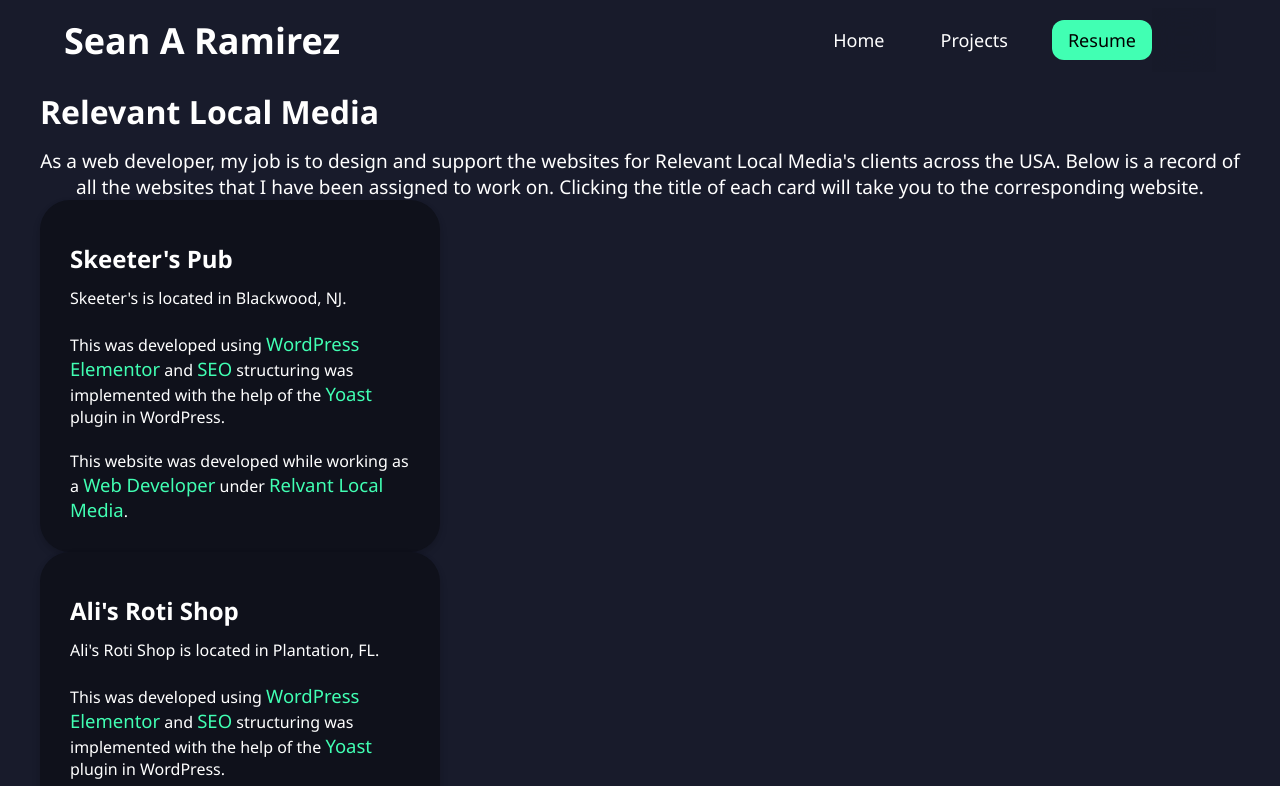
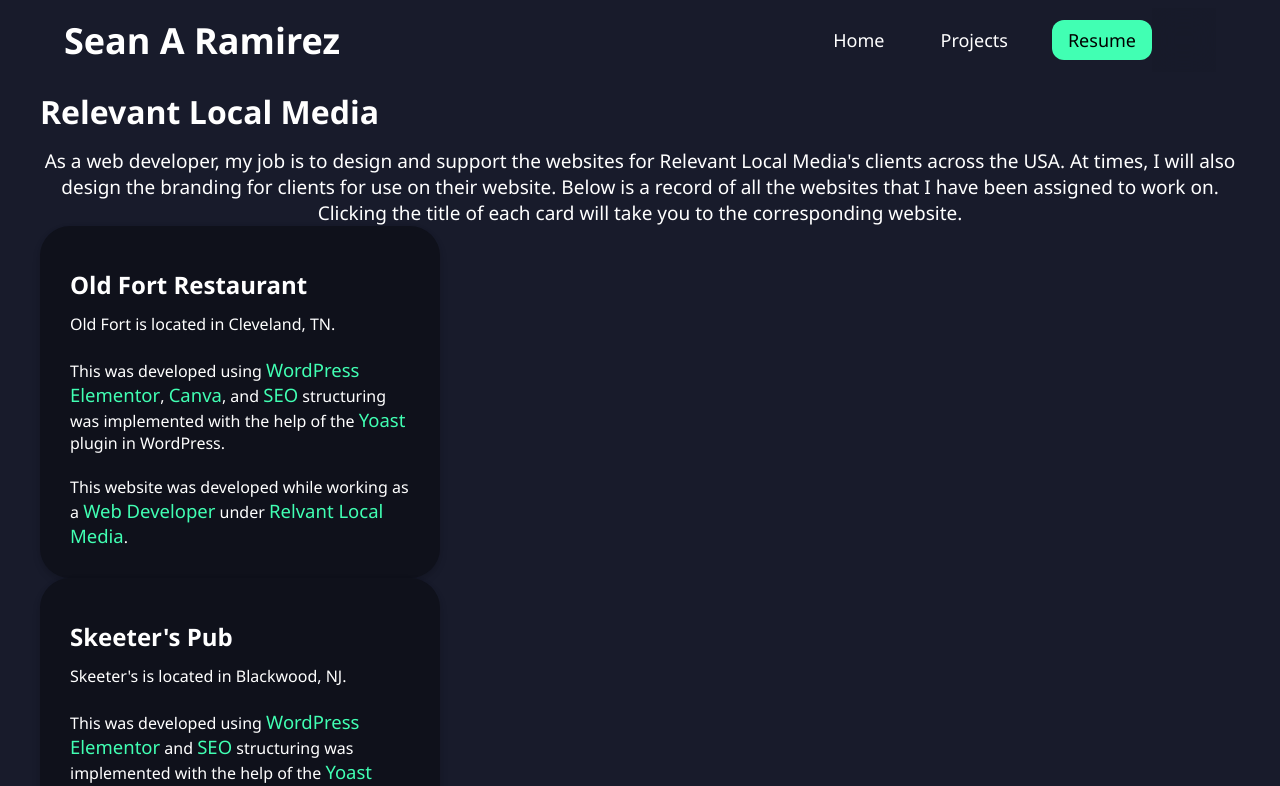
Before and after one commit to snaramirez872/seanramirez, a Next.js app: page /projects/relevant-local-media in a window 1280 px wide. Shown: the top 786 px of the page. Built offline with nearby package versions, Linux system fonts and the light colour scheme.

Commit message:
updated projects

```diff
--- a/src/app/projects/relevant-local-media/page.tsx
+++ b/src/app/projects/relevant-local-media/page.tsx
@@ -6,12 +6,19 @@
     return (
         <div className="rlm-page-body">
             <h1>Relevant Local Media</h1>
-            <p className="main-copy">As a web developer, my job is to design and support the websites for Relevant Local Media's clients across the USA. Below is a record of all the websites that I have been assigned to work on. Clicking the title of each card will take you to the corresponding website.</p>
+            <p className="main-copy">As a web developer, my job is to design and support the websites for Relevant Local Media's clients across the USA. At times, I will also design the branding for clients for use on their website. Below is a record of all the websites that I have been assigned to work on. Clicking the title of each card will take you to the corresponding website.</p>
             <div className="cards-container">
                 <ProjectCards
+                    title="Old Fort Restaurant"
+                    link="https://oldfort.wpenginepowered.com"
+                    hover="Development Website for Old Fort Restaurant"
+                >
+                    <p className="desc">Old Fort is located in Cleveland, TN.<br /><br />This was developed using <span className="tools">WordPress Elementor</span>, <span className="tools">Canva</span>, and <span className="tools">SEO</span> structuring was implemented with the help of the <span className="tools">Yoast</span> plugin in WordPress.<br /><br />This website was developed while working as a <span className="tools">Web Developer</span> under <Link className="tools" href="https://relevantlocalmedia.com/" target="_blank" rel="noreferrer">Relvant Local Media</Link>.</p>
+                </ProjectCards>
+                <ProjectCards
                     title="Skeeter's Pub"
-                    link="https://skeeterspub.wpenginepowered.com"
-                    hover="Development Website for Skeeter's"
+                    link="https://skeeterspub.com"
+                    hover="Website for Skeeter's"
                 >
                     <p className="desc">Skeeter's is located in Blackwood, NJ.<br /><br />This was developed using <span className="tools">WordPress Elementor</span> and <span className="tools">SEO</span> structuring was implemented with the help of the <span className="tools">Yoast</span> plugin in WordPress.<br /><br />This website was developed while working as a <span className="tools">Web Developer</span> under <Link className="tools" href="https://relevantlocalmedia.com/" target="_blank" rel="noreferrer">Relvant Local Media</Link>.</p>
                 </ProjectCards>
```
